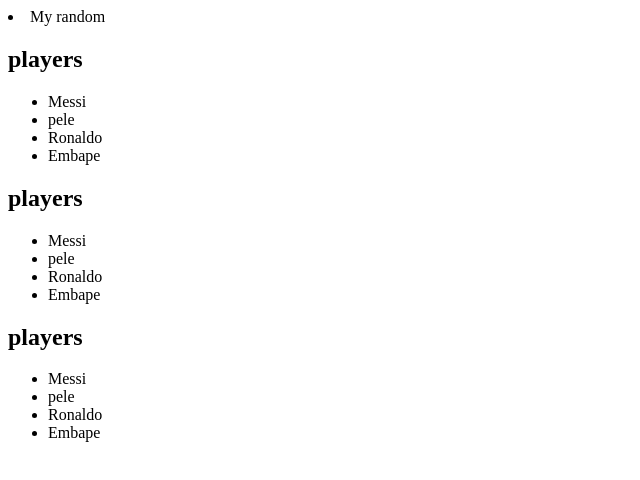
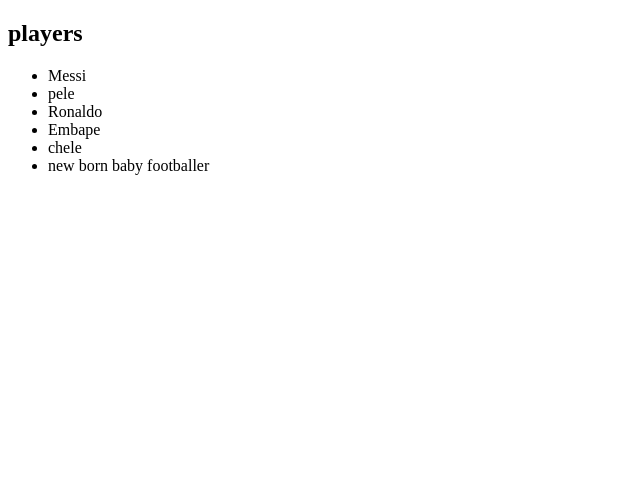
Before and after one commit to Tyson-Sujon/24-7-practice-code, a plain HTML site: page index.html in a window 1280 px wide. Shown: the whole page, without its empty margins (0-640 px from the left). Drawn offline with Linux system fonts and the light colour scheme.

Commit message:
some coding

```diff
--- a/index.html
+++ b/index.html
@@ -3,58 +3,23 @@
 <head>
     <meta charset="UTF-8">
     <meta name="viewport" content="width=device-width, initial-scale=1.0">
-    <link rel="stylesheet" href="style/style.css">
+    <link rel="stylesheet" href="styles/style.css">
     <title>Document</title>
 </head>
 <body>
+
 <section id="players-container">
-    <div>
-        <h1>players</h1>
-        <ul>
+
+        <h1> players</h1>
+        <ul id="player-list">
             <li>Messi</li>
             <li>pele</li>
             <li>Ronaldo</li>
             <li>Embape</li>
-            <!-- <li>chele</li> -->
+            <li>chele</li>
         </ul>
-    </div>
 </section>
-<section id="players-container">
-    <div>
-        <h1>players</h1>
-        <ul>
-            <li>Messi</li>
-            <li>pele</li>
-            <li>Ronaldo</li>
-            <li>Embape</li>
-            <!-- <li>chele</li> -->
-        </ul>
-    </div>
-</section>
-<section id="players-container">
-    <div>
-        <h1>players</h1>
-        <ul>
-            <li>Messi</li>
-            <li>pele</li>
-            <li>Ronaldo</li>
-            <li>Embape</li>
-            <!-- <li>chele</li> -->
-        </ul>
-    </div>
-</section>
-<section id="players-container">
-    <div>
-        <h1>players</h1>
-        <ul>
-            <li>Messi</li>
-            <li>pele</li>
-            <li>Ronaldo</li>
-            <li>Embape</li>
-            <!-- <li>chele</li> -->
-        </ul>
-    </div>
-</section>
+
 
    <script src="js/cssInJS.js"></script>
 
--- a/js/cssInJS.js
+++ b/js/cssInJS.js
@@ -1,17 +1,12 @@
-//document.getElementById("players-container").innerHTML;
-const plyerSec = document.getElementById("players-container");
-console.log("htmls full view", plyerSec);
-// ---------all text------------
-const inTxt = plyerSec.innerText;
-console.log("text full view", inTxt);
-// ---------all text & html------------
-const inHtml = plyerSec.innerHTML;
-console.log("text full view", inHtml);
-// ---------insert li with tag by js------------
-document.getElementById("players-container").innerHTML = "<li>My random</li>";
-console.log(document.getElementById("players-container").innerHTML);
+const x = document.getElementById("players-container");
+const newChild = document.createElement("li");
+// 8.17
 
-const sections = document.getElementsByTagName("section");
-console.log(sections);
-
-// ......................5:07.........
+// create element and set innertext or innerHTML
+newChild.innerText = "new born baby footballer";
+// find the parent where you will add the child
+const playersList = document.getElementById("player-list");
+// append the child to the parent
+playersList.appendChild(newChild);
+// console.log(x);
+// console.log(v);
```
Also changed, not shown: styles/style.css (renamed from style/style.css).
